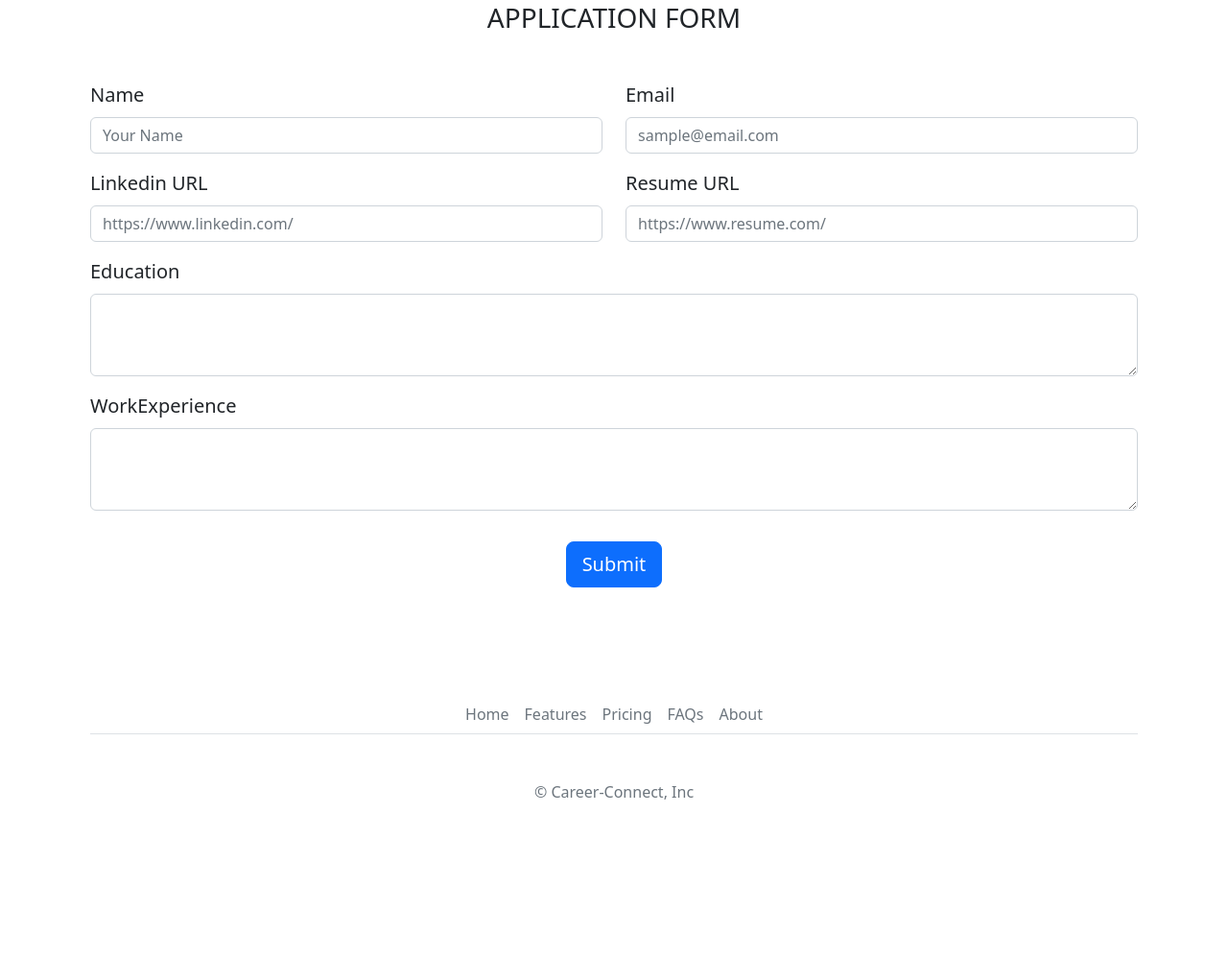
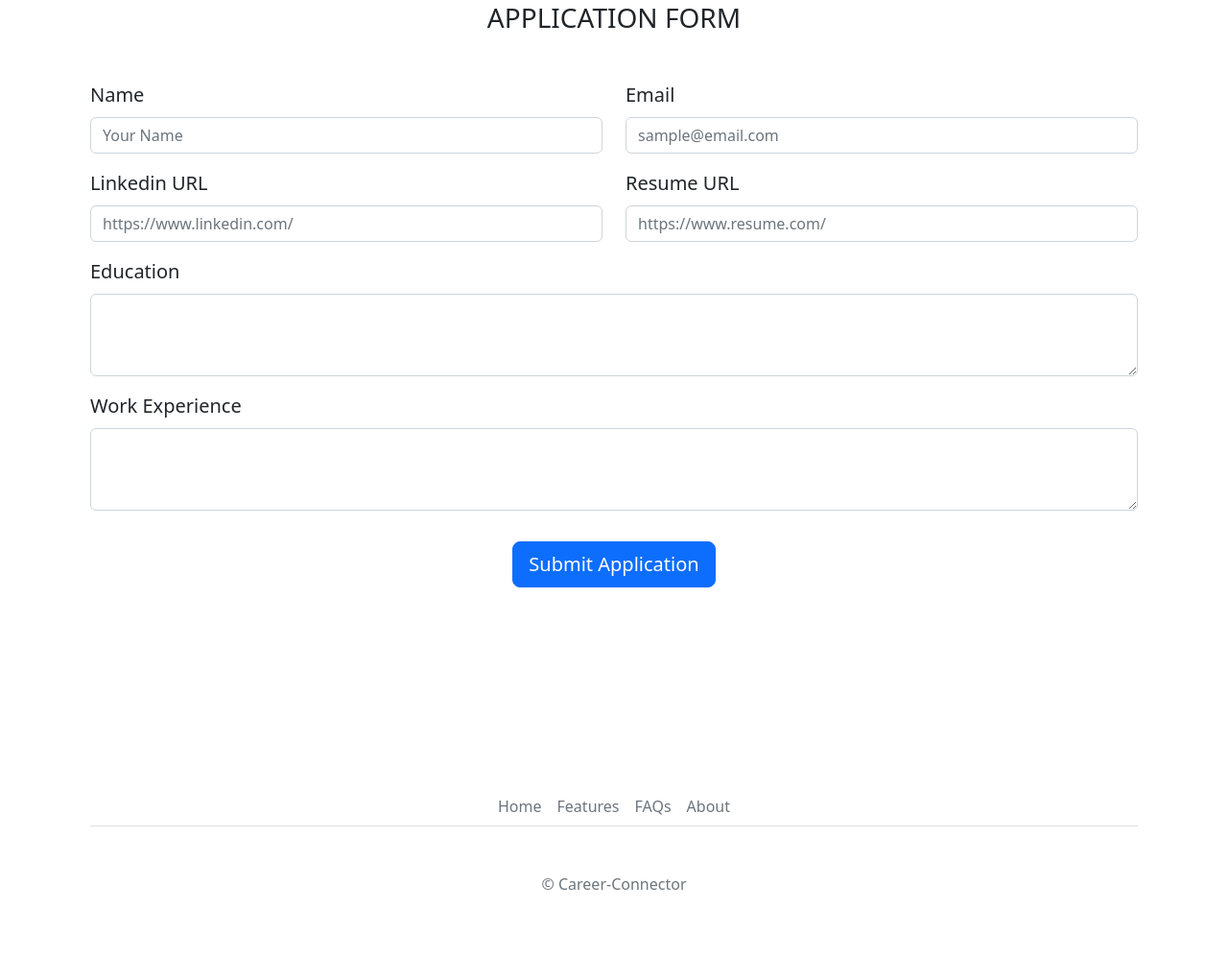
Before and after one commit to Dhruv25nov/Job_Application_Flask, a Flask app: template templates/jobpage.html in a window 1280 px wide. Shown: the part 808-1805 px from the top of the page at 96% size. Before the commit the page ends 1641 px from the top, so only its background shows below. Run offline with Flask 2, Linux system fonts and the light colour scheme; the template is opened without the code that fills it, so the values that code supplies are empty; parts of the project's set-up code (start-up, migrations or seed data) failed here and were passed over.

Commit message:
Final commit

```diff
--- a/app.py
+++ b/app.py
@@ -1,11 +1,7 @@
 from flask import Flask, render_template, jsonify, request
-from database import get_jobs, get_job
-
+from database import get_jobs, get_job, feed_application
 
 app = Flask(__name__)
-
-
-company_name = "Jovian"
 jobs_list = get_jobs()
 
 # Home Page route
@@ -13,7 +9,7 @@ jobs_list = get_jobs()
 
 @app.route("/")
 def list_all_jobs():
-    return render_template("home.html", jobs=jobs_list, portal_name=company_name)
+    return render_template("home.html", jobs=jobs_list)
 
 
 # Specific job page route
@@ -26,13 +22,18 @@ def list_job(id):
         return "NOT FOUND! 404"
     return render_template("jobpage.html", job=job)
 
+# Application submission route
+
 
 @app.route("/job/<id>/apply", methods=["POST"])
 def job_apply(id):
     applicant_data = request.form
     job_applied = get_job(id)
+    feed_application(id, applicant_data)
 
-    return render_template("application_submitted.html", applicant=applicant_data, job = job_applied)
+    return render_template("application_submitted.html", applicant=applicant_data, job=job_applied)
+
+# Route for all jobs
 
 
 @app.route("/api/jobs")
--- a/database.py
+++ b/database.py
@@ -4,7 +4,7 @@ from sqlalchemy import create_engine, text
 import pymysql
 from dotenv import load_dotenv
 import os
-import json
+
 
 # Load the environment variables from the .env file
 load_dotenv()
@@ -12,33 +12,59 @@ load_dotenv()
 # Get the password from the environment variable
 connection_str = os.environ.get('CONNECTION_STRING')
 
+# Ssl certificate path
+ssl_args = {'ssl': {"ssl_cert": "/etc/ssl/cert.pem"}}
 
-ssl_args = {'ssl': {"ssl_cert": "/etc/ssl/cert.pem"}}
 engine = create_engine(
     connection_str,
     connect_args=ssl_args
 )
 
+# Function to fetch all jobs from database
+
 
 def get_jobs():
     with engine.connect() as conn:
-        result = conn.execute(text("select * from jobs"))
+        query = text("select * from jobs")
+        result = conn.execute(query)
 
         jobs = []
-        for res in result.all():
-            jobs.append(res._asdict())
+        for row in result.all():
+            jobs.append(row._asdict())
 
         return jobs
+
+# Function to get a particular job matching id from database
 
 
 def get_job(id):
     with engine.connect() as conn:
-        query = f"select * from jobs where id={id} "
-        result = conn.execute(text(query))
-        # print(type(result.all()[0]))
+        query = text("select * from jobs where id= :id_value ")
+        params = {
+            "id_value": id
+        }
+        result = conn.execute(query, params)
 
         rows = result.all()
         if len(rows):
             return rows[0]._asdict()
         else:
             return None
+
+# Function to submit job application
+
+
+def feed_application(id, data):
+    with engine.connect() as conn:
+        query = text("""insert into applications (job_id, full_name, email, linkedin_url, education, work_experience, resume_url)
+                        values(:job_id, :full_name, :email, :linkedin_url, :education, :work_experience, :resume_url)""")
+        params = {
+            "job_id": id,
+            "full_name": data["name"],
+            "email": data["email"],
+            "linkedin_url": data["linkedin"],
+            "education": data["education"],
+            "work_experience": data["experience"],
+            "resume_url": data["resume"]
+        }
+        conn.execute(query, params)
--- a/templates/application_form.html
+++ b/templates/application_form.html
@@ -1,17 +1,18 @@
-<div class=" lead container">
+<div class=" my-5 lead container">
     <h3 class="text-center my-5">APPLICATION FORM</h3>
     <form action="/job/{{job['id']}}/apply" method="POST">
 
         <div class=" row ">
             <div class="mb-3 col-md-6 ">
                 <label for="name" class="form-label ">Name</label>
-                <input name="name" type="text" class=" form-control  " id="name" placeholder="Your Name" required>
+                <input name="name" type="text" class=" form-control  " id="name" placeholder="Your Name" required
+                    autocomplete="off">
             </div>
 
             <div class="mb-3 col-md-6">
                 <label for="email" class="form-label">Email</label>
-                <input name="email" type="email" class="form-control" id="email" placeholder="sample@email.com"
-                    required>
+                <input name="email" type="email" class="form-control" id="email" placeholder="sample@email.com" required
+                    autocomplete="off">
             </div>
 
         </div>
@@ -20,13 +21,13 @@
             <div class="mb-3 col-md-6">
                 <label for="linkedin" class="form-label">Linkedin URL</label>
                 <input name="linkedin" type="text" class="form-control " id="linkedin"
-                    placeholder="https://www.linkedin.com/" required>
+                    placeholder="https://www.linkedin.com/" required autocomplete="off">
             </div>
 
             <div class="mb-3 col-md-6">
                 <label for="resume" class="form-label">Resume URL</label>
                 <input name="resume" type="text" class="form-control" id="resume" placeholder="https://www.resume.com/"
-                    required>
+                    required autocomplete="off">
             </div>
 
         </div>
@@ -34,17 +35,18 @@
 
         <div class="mb-3">
             <label for="education" class="form-label">Education</label>
-            <textarea name="education" class="form-control" id="education" rows="3" required></textarea>
+            <textarea name="education" class="form-control" id="education" rows="3" required
+                autocomplete="off"></textarea>
         </div>
 
 
         <div class="mb-3 ">
-            <label for="work" class="form-label">WorkExperience</label>
-            <textarea name="experience" class="form-control" id="work" rows="3" required></textarea>
+            <label for="work" class="form-label">Work Experience</label>
+            <textarea name="experience" class="form-control" id="work" rows="3" required autocomplete="off"></textarea>
         </div>
 
         <div class="text-center ">
-            <button type="submit" class="my-3 btn btn-primary btn-lg">Submit</button>
+            <button type="submit" class="my-3 btn btn-primary btn-lg">Submit Application</button>
 
         </div>
 
--- a/templates/footer.html
+++ b/templates/footer.html
@@ -1,15 +1,14 @@
 <!-- Page Footer  -->
 
 <div class=" container pt-5">
-  <footer>
+  <footer class="py-5">
     <ul class="nav justify-content-center border-bottom  my-5">
       <li class="nav-item"><a href="https://www.youtube.com/@CodingPoetry" class="nav-link px-2 text-muted"
           target="_blank">Home</a>
       </li>
-      <li class="nav-item"><a href="https://github.com/Dhruv25nov" class="nav-link px-2 text-muted">Features</a></li>
-      <li class="nav-item"><a href="https://www.youtube.com/@CodingPoetry" class="nav-link px-2 text-muted"
-          target="_blank">Pricing</a>
-      </li>
+      <li class="nav-item"><a href="https://github.com/Dhruv25nov" class="nav-link px-2 text-muted"
+          target="_blank">Features</a></li>
+
       <li class="nav-item"><a href="https://www.youtube.com/@CodingPoetry" class="nav-link px-2 text-muted"
           target="_blank">FAQs</a>
       </li>
@@ -17,7 +16,7 @@
           target="_blank">About</a>
       </li>
     </ul>
-    <p class="text-center text-muted">© Career-Connect, Inc</p>
+    <p class="text-center text-muted">© Career-Connector</p>
   </footer>
 </div>
 
--- a/templates/header.html
+++ b/templates/header.html
@@ -5,7 +5,7 @@
   <meta charset="UTF-8">
   <meta http-equiv="X-UA-Compatible" content="IE=edge">
   <meta name="viewport" content="width=device-width, initial-scale=1.0">
-  <title>Jovian career</title>
+  <title>Career-Connector</title>
   <link href="https://cdn.jsdelivr.net/npm/bootstrap@5.2.3/dist/css/bootstrap.min.css" rel="stylesheet"
     integrity="sha384-rbsA2VBKQhggwzxH7pPCaAqO46MgnOM80zW1RWuH61DGLwZJEdK2Kadq2F9CUG65" crossorigin="anonymous">
 
@@ -23,7 +23,7 @@
     <nav class="navbar  fixed-top navbar-dark bg-dark">
       <div class="container-fluid">
         <a class="navbar-brand" href="/">
-          <img src="{{url_for('static',filename='images/cv.png')}}" alt="" width="30" height="30"
+          <img src="{{url_for('static',filename='images/cv.png')}}" alt="Career-Connection" width="30" height="30"
             class="d-inline-block align-text-top mx-1">
           Career-Connector
         </a>
--- a/templates/joblist.html
+++ b/templates/joblist.html
@@ -13,7 +13,7 @@
   </div>
 
   <div class="col-3">
-    <!-- <a href="mailto:rkatiyar885gmail.com?subject=Application%20for%20{{job['title']}}&body=Current%20company%3A%20%3C%20name%3E%0D%0ACurrent%20ctc%3A%20%3Cctc%3E%0D%0ANotice%20period%3A%20%3Ctime%3E%0D%0A%0D%0A" -->
+
     <a href="/job/{{job['id']}}" class="mt-5 mx-auto btn btn-outline-primary">Apply</a>
   </div>
 
```
